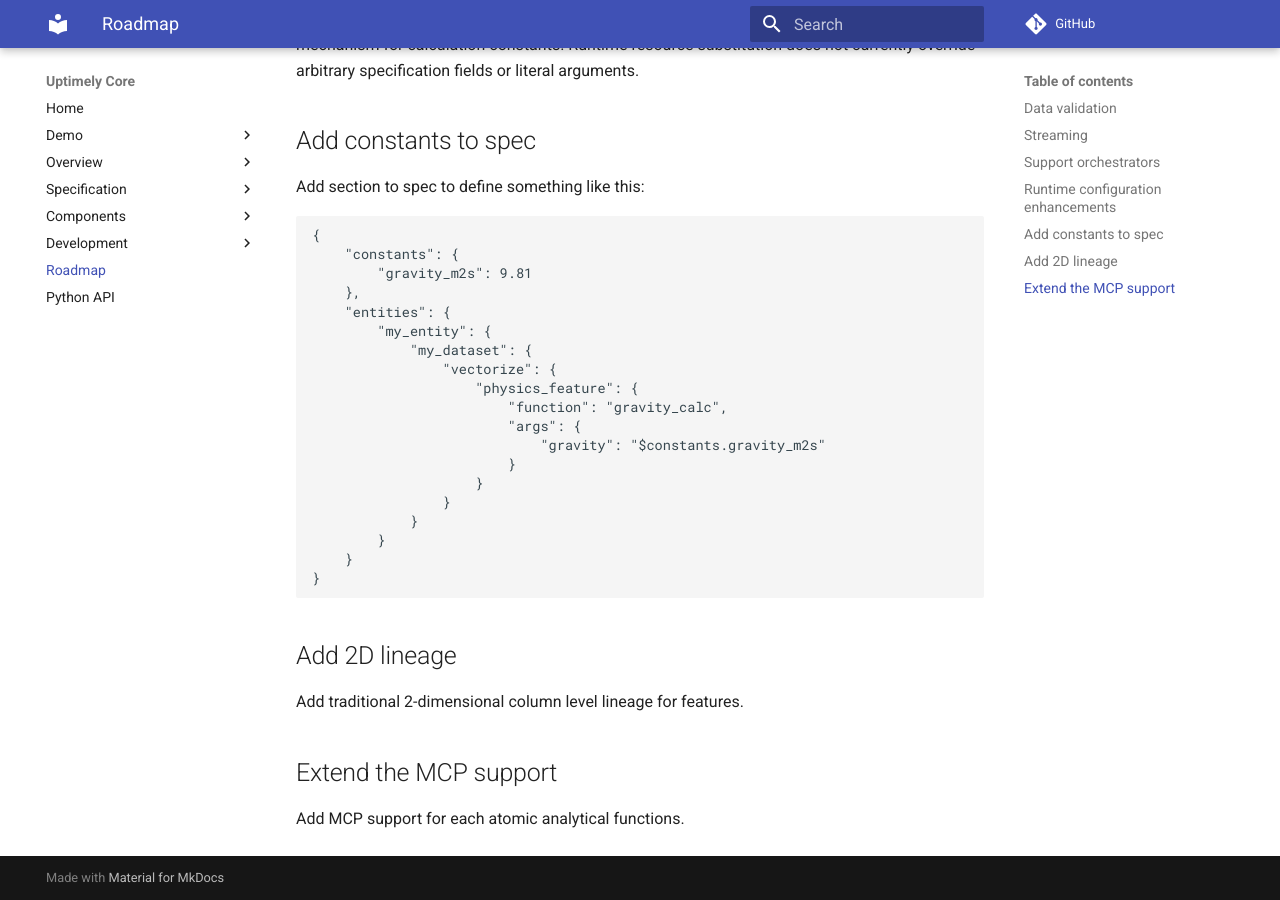
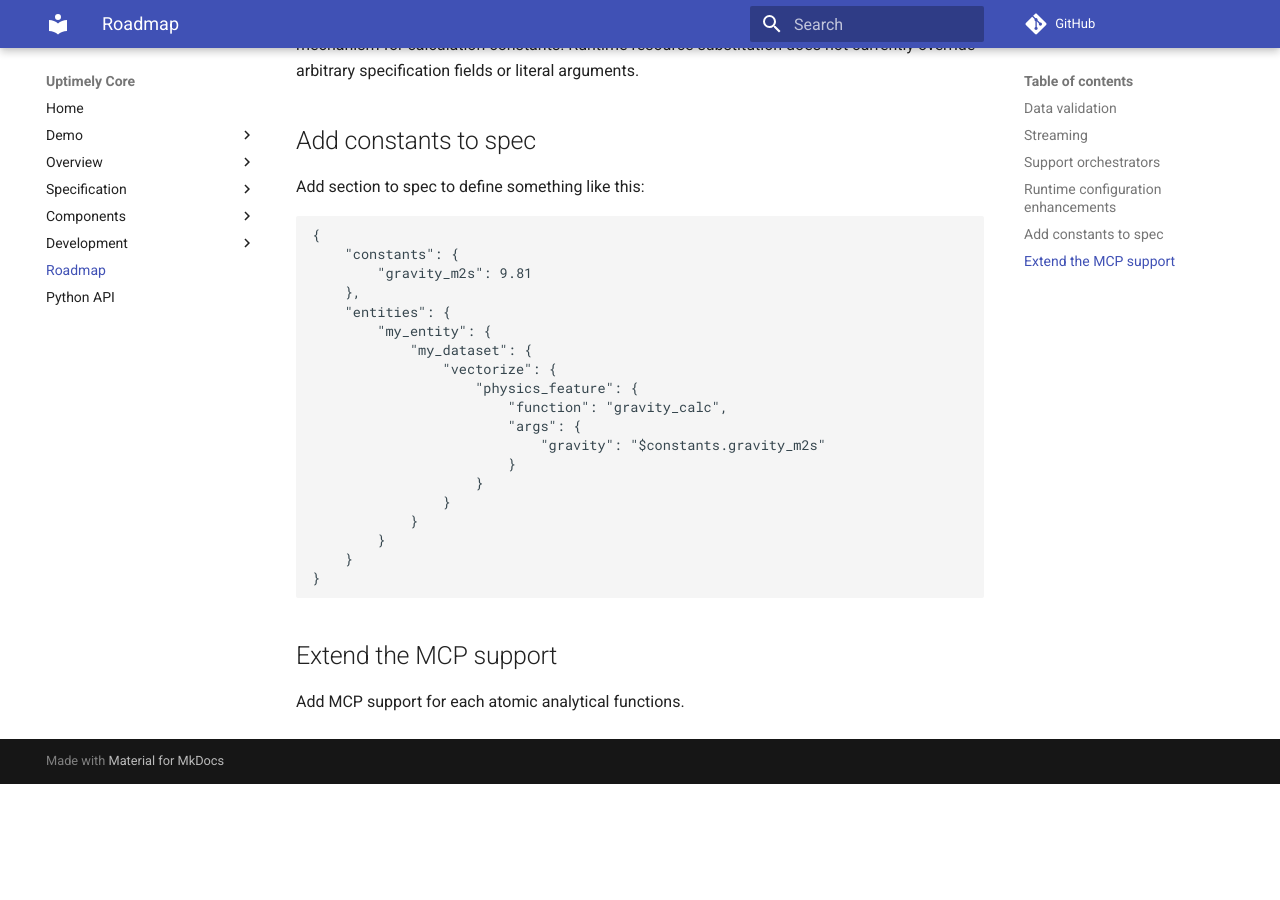
Before and after one commit to uptimely-ai/uptimely-core, an MkDocs documentation site: the page built from docs/roadmap.md, in a window 1280 px wide and 900 px high, scrolled down 961 px. Built offline with MkDocs 1.6.1 and Material for MkDocs 9.7.7, drawn with Linux system fonts in a browser that asks for light colours; comment, search, counter and statistics services are not loaded; after the commit the page ends 1745 px from its top, so only the background shows below that.

Commit message:
Remove 2d lineage from roadmap
It is already implemented.

````diff
--- a/docs/roadmap.md
+++ b/docs/roadmap.md
@@ -62,10 +62,6 @@ Add section to spec to define something like this:
 }
 ```
 
-## Add 2D lineage
-
-Add traditional 2-dimensional column level lineage for features.
-
 ## Extend the MCP support
 
 Add MCP support for each atomic analytical functions.
````
